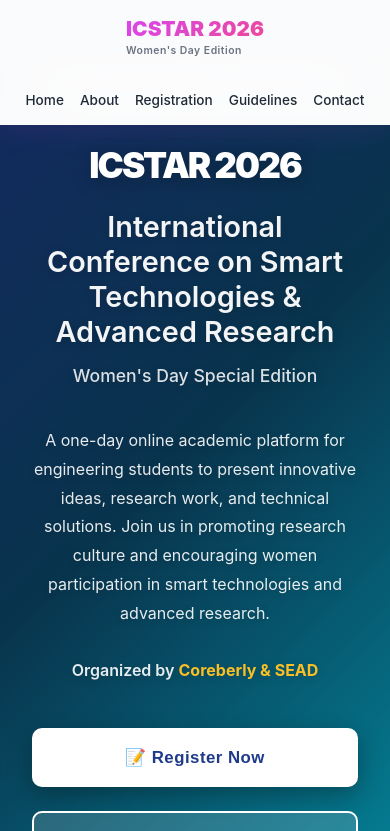
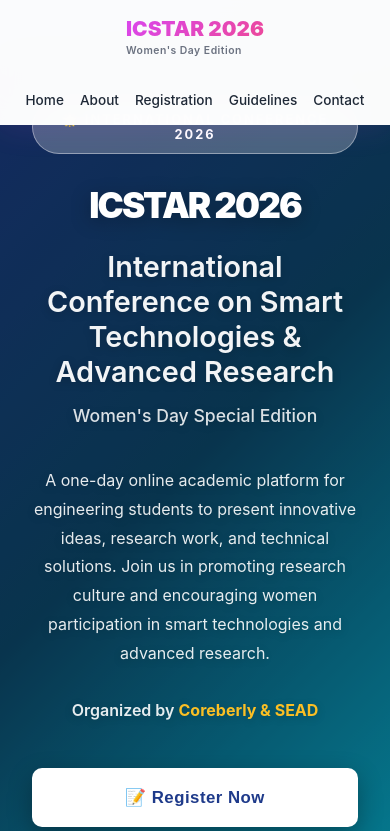
Before and after one commit to GSKANI/ICSTAR2K26, a React (Create React App) app: page / in a window 390 px wide. Shown: the top 831 px of the page. Built offline with nearby package versions, Linux system fonts and the light colour scheme; the HTML template or start-up script is replaced by a standard one.

Commit message:
update confernece

```diff
--- a/src/styles/Hero.css
+++ b/src/styles/Hero.css
@@ -7,7 +7,7 @@
   justify-content: center;
   position: relative;
   overflow: hidden;
-  padding-top: 60px;
+  padding-top: 120px;
   color: white;
 }
 
@@ -152,6 +152,10 @@
 
 /* Responsive */
 @media (max-width: 768px) {
+  .hero {
+    padding-top: 100px;
+  }
+
   .hero h1 {
     font-size: 2.2rem;
   }
```
